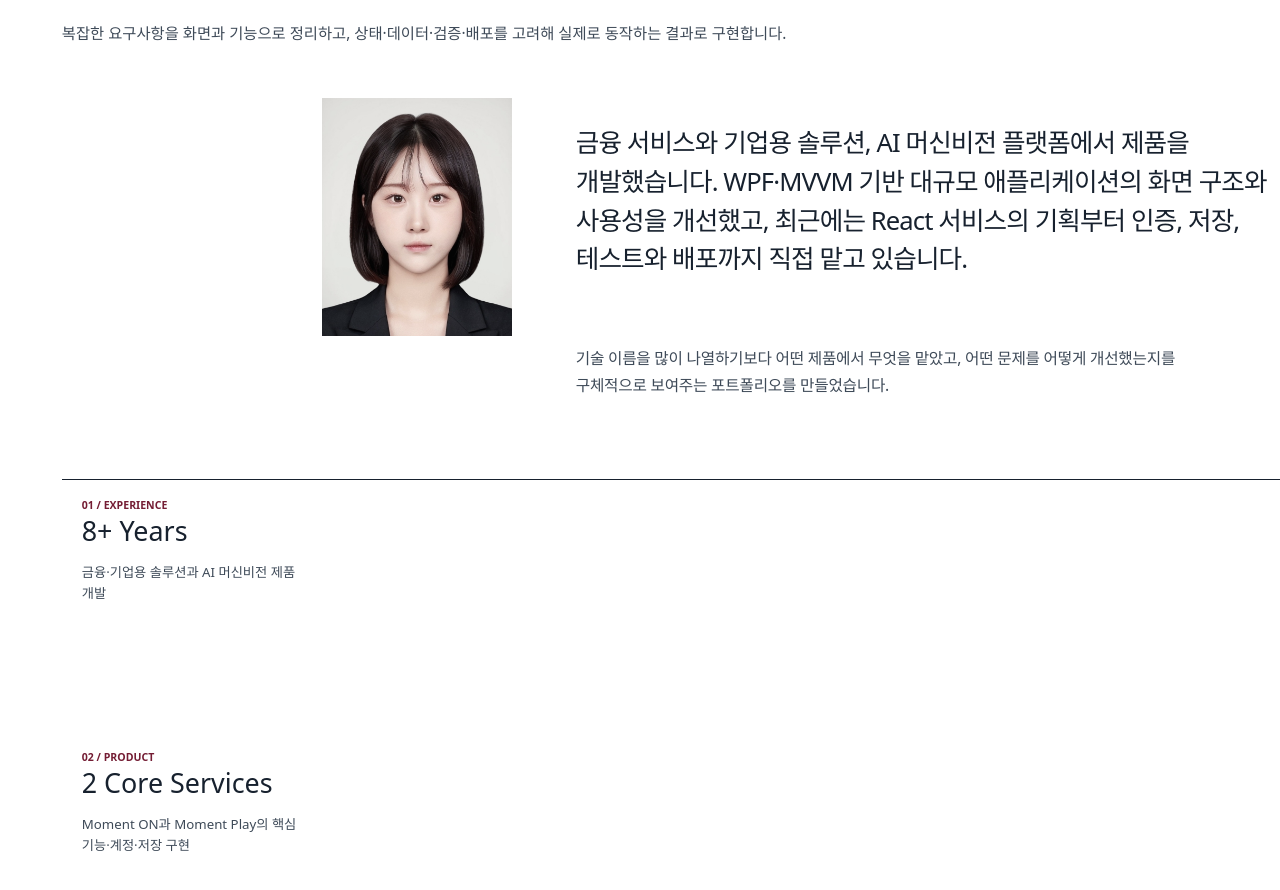
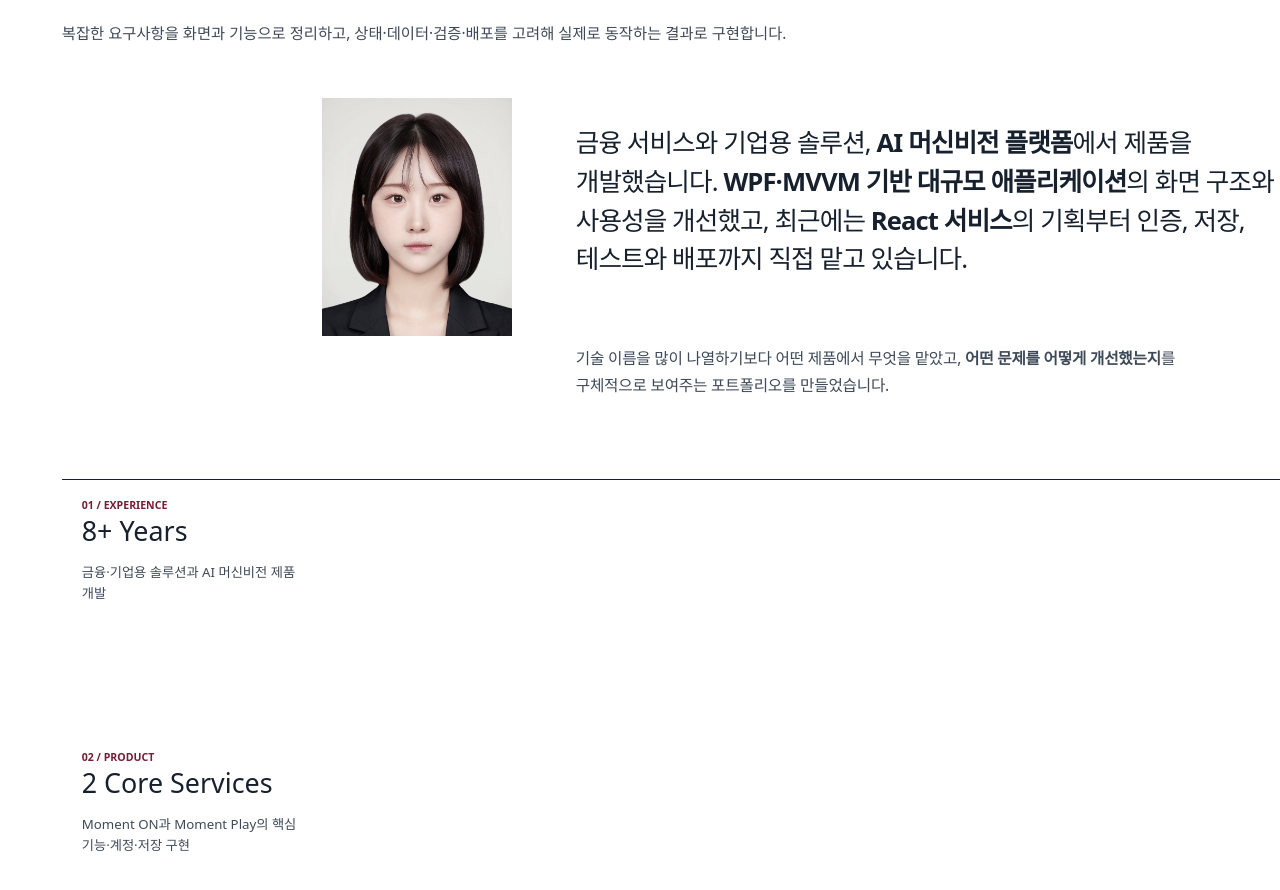
Before and after one commit to coffee-and/eun-portfolio, a React (Vite) app: page / in a window 1280 px wide. Shown: the part 5220-6110 px from the top of the page. Built offline with nearby package versions, Linux system fonts and the light colour scheme; the HTML template or start-up script is replaced by a standard one; a web font is replaced by a local one.

Commit message:
소개 문단 강조 방식 정리

```diff
--- a/src/components/AboutSection.tsx
+++ b/src/components/AboutSection.tsx
@@ -22,15 +22,15 @@ const AboutSection = () => {
 
         <div className="about-editorial__statement">
           <p>
-            금융 서비스와 기업용 솔루션, AI 머신비전 플랫폼에서 제품을
-            개발했습니다. WPF·MVVM 기반 대규모 애플리케이션의 화면 구조와
-            사용성을 개선했고, 최근에는 React 서비스의 기획부터 인증, 저장,
-            테스트와 배포까지 직접 맡고 있습니다.
+            금융 서비스와 기업용 솔루션, <strong className="text-accent">AI 머신비전 플랫폼</strong>에서
+            제품을 개발했습니다. <strong className="text-accent">WPF·MVVM 기반 대규모 애플리케이션</strong>의
+            화면 구조와 사용성을 개선했고, 최근에는 <strong className="text-accent">React 서비스</strong>의
+            기획부터 인증, 저장, 테스트와 배포까지 직접 맡고 있습니다.
           </p>
           <p>
-            기술 이름을 많이 나열하기보다 어떤 제품에서 무엇을 맡았고, 어떤
-            문제를 어떻게 개선했는지를 구체적으로 보여주는 포트폴리오를
-            만들었습니다.
+            기술 이름을 많이 나열하기보다 어떤 제품에서 무엇을 맡았고,
+            <strong className="text-accent"> 어떤 문제를 어떻게 개선했는지</strong>를 구체적으로 보여주는
+            포트폴리오를 만들었습니다.
           </p>
         </div>
       </div>
```
